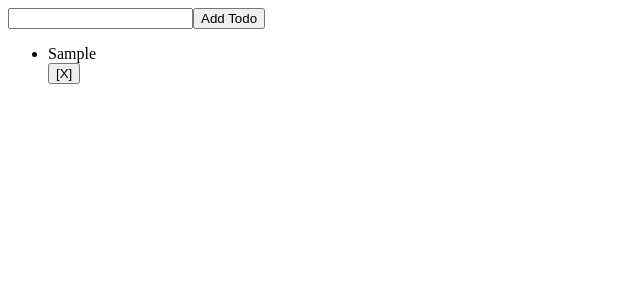
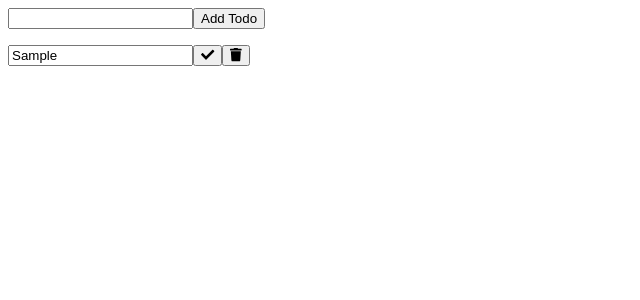
Before and after one commit to sp-davis/React-Redux, a React (Create React App) app: page / in a window 1280 px wide. Both pictures are taken after typing "Sample" into the empty fields and a click on the button "Add Todo". Shown: the top 300 px of the page, without its empty margins (0-640 px from the left). Built offline with nearby package versions, Linux system fonts and the light colour scheme.

Commit message:
got help from jasmine in her react class

```diff
--- a/src/actions/Types.js
+++ b/src/actions/Types.js
@@ -1,3 +1,4 @@
 export const ADD_TODO = 'ADD_TODO';
 export const TOGGLE_TODO = 'TOGGLE_TODO';
 export const DELETE_TODO = 'DELETE_TODO';
+export const UPDATE_TODO = 'UPDATE_TODO';
--- a/src/actions/index.js
+++ b/src/actions/index.js
@@ -1,4 +1,4 @@
-import { ADD_TODO, TOGGLE_TODO, DELETE_TODO } from './Types';
+import { ADD_TODO, TOGGLE_TODO, DELETE_TODO, UPDATE_TODO } from './Types';
 
 let nextTodoId = 0;
 
@@ -17,3 +17,8 @@ export const deleteTodo = id => ({
   type: DELETE_TODO,
   id
 });
+
+export const updateTodo = (id) => ({
+  type: UPDATE_TODO,
+  id
+});
--- a/src/components/DeleteBtn.js
+++ /dev/null
@@ -1,16 +0,0 @@
-import React from 'react';
-import PropTypes from 'prop-types';
-
-const DeleteBtn = ({onClick}) => (
-  <button
-    onClick={onClick}
-  >
-  [X]
-  </button>
-);
-
-DeleteBtn.propTypes = {
-  onClick: PropTypes.func.isRequired,
-}
-
-export default DeleteBtn;
--- a/src/components/Todo.js
+++ b/src/components/Todo.js
@@ -1,21 +1,42 @@
 import React from 'react';
-import PropTypes from 'prop-types';
 
-const Todo = ({ onClick, completed, text }) => (
-  <li
-    onClick={onClick}
-    style={{
-      textDecoration: completed ? 'line-through' : 'none'
-    }}
-  >
-    {text}
-  </li>
+import {library} from '@fortawesome/fontawesome-svg-core';
+import {faTrash, faPen, faCheck} from '@fortawesome/free-solid-svg-icons';
+import {FontAwesomeIcon} from '@fortawesome/react-fontawesome';
+
+library.add(faTrash);
+library.add(faPen);
+library.add(faCheck);
+
+const Todo = ({ onClick,  todo, onDelete,  onUpdate}) => (
+  <p>
+		<input
+			style={{
+			textDecoration: todo.completed ? 'line-through' : 'none'
+			}}
+			defaultValue={todo.text}
+			onChange={onUpdate}
+    	/>
+		<button
+			onClick={() => onClick(todo.id)}
+		>
+			<FontAwesomeIcon
+				color="black"
+				icon="check"
+			/>
+		</button>
+		<button
+			onClick={() => onDelete(todo.id)}
+		>
+		<FontAwesomeIcon
+			color="black"
+			icon="trash"
+		 />
+		</button>
+  	</p>
+
+
 );
 
-Todo.propTypes = {
-  onClick: PropTypes.func.isRequired,
-  completed: PropTypes.bool.isRequired,
-  text: PropTypes.string.isRequired
-}
 
 export default Todo;
--- a/src/components/TodoList.js
+++ b/src/components/TodoList.js
@@ -1,36 +1,25 @@
 import React from 'react';
-import PropTypes from 'prop-types';
 import Todo from './Todo';
-import DeleteBtn from './DeleteBtn';
-import { deleteTodo } from '../actions';
 
-const TodoList = ({ todos, toggleTodo }) => (
+
+const TodoList = (props) => {
+	console.log(props);
+	return (
   <div>
-    <ul>
-      {todos.map(todo => (
-        <div>
-          <Todo key={todo.id} {...todo} onClick={() => toggleTodo(todo.id)}  />
-          <DeleteBtn {...todo} onClick={() => deleteTodo(todo.id)}/>
-        </div>
 
-      ))}
-      {/* {todos.map(todo => (
+      {props.state.map(todo => (
+		<Todo
+			key={todo.id}
+			todo={todo}
+			onClick={props.toggleTodo}
+			onDelete={props.deleteTodo}
+			onUpdate={props.updateTodo}
+			/>
+	  ))}
 
-      ))} */}
-    </ul>
   </div>
 
-);
+)};
 
-TodoList.propTypes = {
-  todos: PropTypes.arrayOf(
-    PropTypes.shape({
-      id: PropTypes.number.isRequired,
-      completed: PropTypes.bool.isRequired,
-      text: PropTypes.string.isRequired
-    }).isRequired
-  ).isRequired,
-  toggleTodo: PropTypes.func.isRequired
-}
 
 export default TodoList;
--- a/src/containers/TodoList.js
+++ b/src/containers/TodoList.js
@@ -1,5 +1,5 @@
 import { connect } from 'react-redux';
-import { toggleTodo, deleteTodo } from '../actions';
+import { toggleTodo, deleteTodo, updateTodo } from '../actions';
 import TodoList from '../components/TodoList';
 
 
@@ -8,15 +8,17 @@ const getTodos = (todos) => {
 }
 
 const mapStateToProps = state => ({
-  todos: getTodos(state.todos)
+  state: getTodos(state.todos)
 });
 
 const mapDispatchToProps = dispatch => ({
   toggleTodo: id => dispatch(toggleTodo(id)),
-  deleteTodo: id => dispatch(deleteTodo(id))
+  deleteTodo: id => dispatch(deleteTodo(id)),
+  updateTodo: id => dispatch(updateTodo(id))
 });
 
 export default connect(
   mapStateToProps,
-  mapDispatchToProps
+  mapDispatchToProps,
+  null
 )(TodoList);
--- a/src/index.js
+++ b/src/index.js
@@ -4,6 +4,8 @@ import { Provider } from 'react-redux';
 import { createStore } from 'redux';
 import rootReducer from './reducers';
 import App from './components/App';
+
+
 
 const store = createStore(rootReducer);
 
--- a/src/reducers/todos.js
+++ b/src/reducers/todos.js
@@ -1,4 +1,4 @@
-import { ADD_TODO, TOGGLE_TODO, DELETE_TODO } from '../actions/Types';
+import { ADD_TODO, TOGGLE_TODO, DELETE_TODO, UPDATE_TODO } from '../actions/Types';
 
 const todos = (state = [], action) => {
 	switch (action.type) {
@@ -15,10 +15,13 @@ const todos = (state = [], action) => {
 			return state.map(todo =>
 				todo.id === action.id ? { ...todo, completed: !todo.completed } : todo
 			);
+		case UPDATE_TODO:
+			return state.map(todo =>{
+				console.log(state);
+				return todo.id === action.id ? { ...todo, text: action.id.target.value, } : todo
+			});
 		case DELETE_TODO:
-       return state.filter( id  =>
-        id !== action.id
-      );
+			return state.filter(( {id} ) => id !== action.id);
 		default:
 			return state;
 	}
```
Also changed, not shown: package.json (+7 -1 lines), 1 other file (tests, documents, lock files or other folders). Lines whose indentation alone changed are shown as unchanged.
